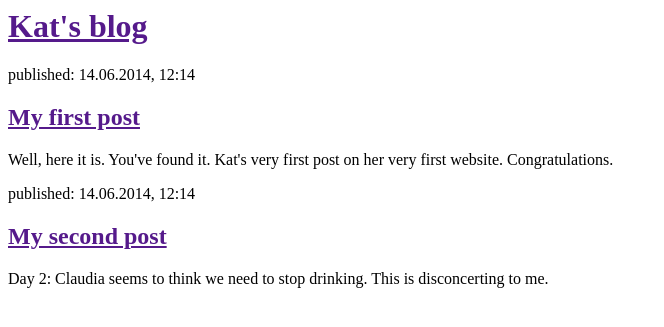
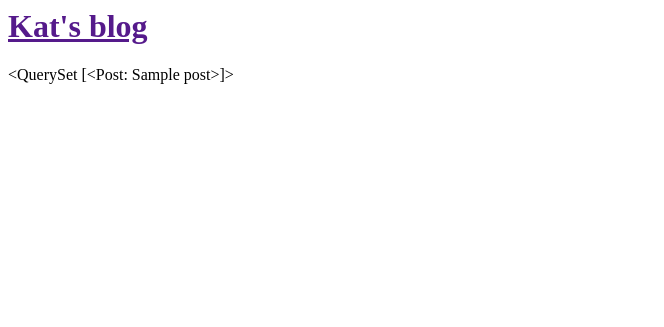
Before and after one commit to docsqueams/my-first-blog, a Django app: template blog/templates/blog/post_list.html in a window 1280 px wide. Shown: the top 327 px of the page, without its empty margins (0-664 px from the left). Run offline with Django 3.2, Linux system fonts and the light colour scheme; the template is opened without the code that fills it: values that come from a table or form of the project are taken from there, others are empty; tables that the repository leaves empty hold one stand-in row (values such as "Sample post").

Commit message:
testing posts

```diff
--- a/blog/templates/blog/post_list.html
+++ b/blog/templates/blog/post_list.html
@@ -6,17 +6,6 @@
         <div>
             <h1><a href="">Kat's blog</a></h1>
         </div>
-
-        <div>
-            <p>published: 14.06.2014, 12:14</p>
-            <h2><a href="">My first post</a></h2>
-            <p>Well, here it is. You've found it. Kat's very first post on her very first website. Congratulations.</p>
-        </div>
-
-        <div>
-            <p>published: 14.06.2014, 12:14</p>
-            <h2><a href="">My second post</a></h2>
-            <p>Day 2: Claudia seems to think we need to stop drinking. This is disconcerting to me.</p>
-        </div>
+		{{ posts }}
     </body>
 </html>
```
